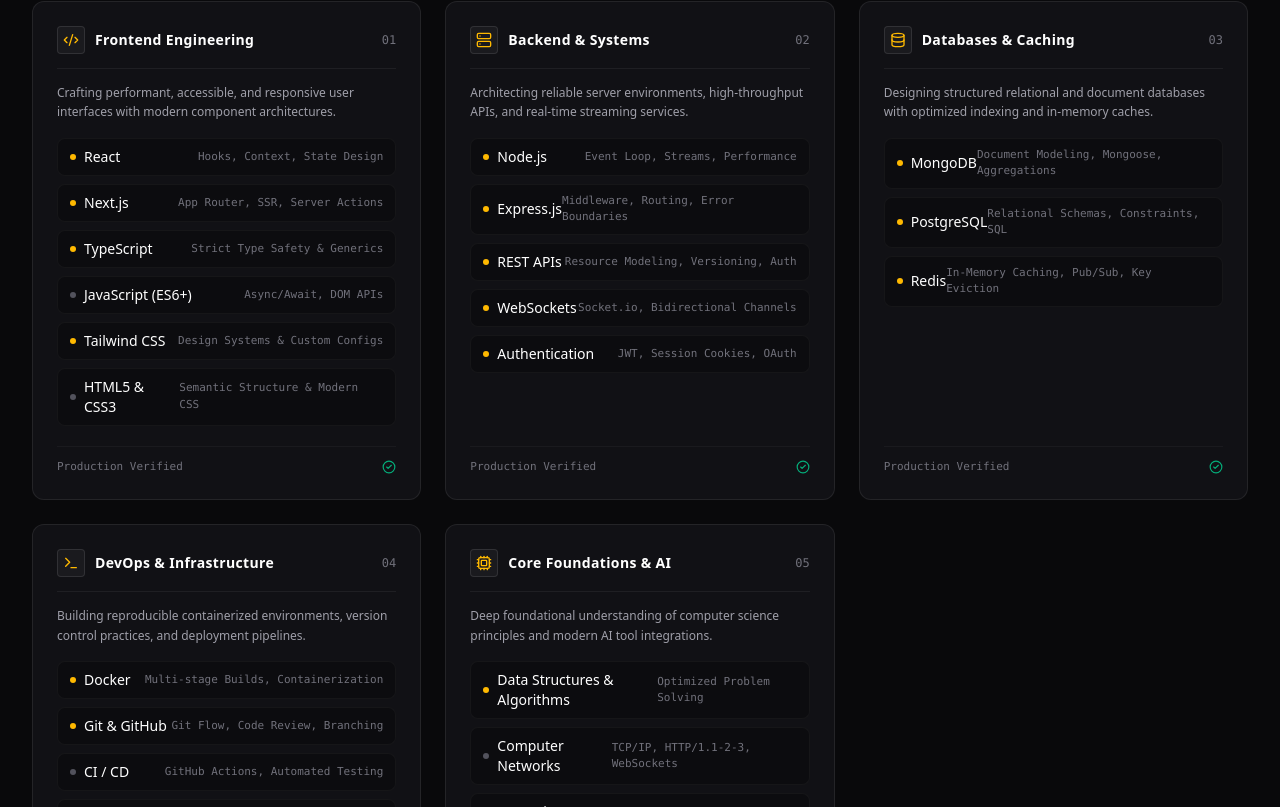
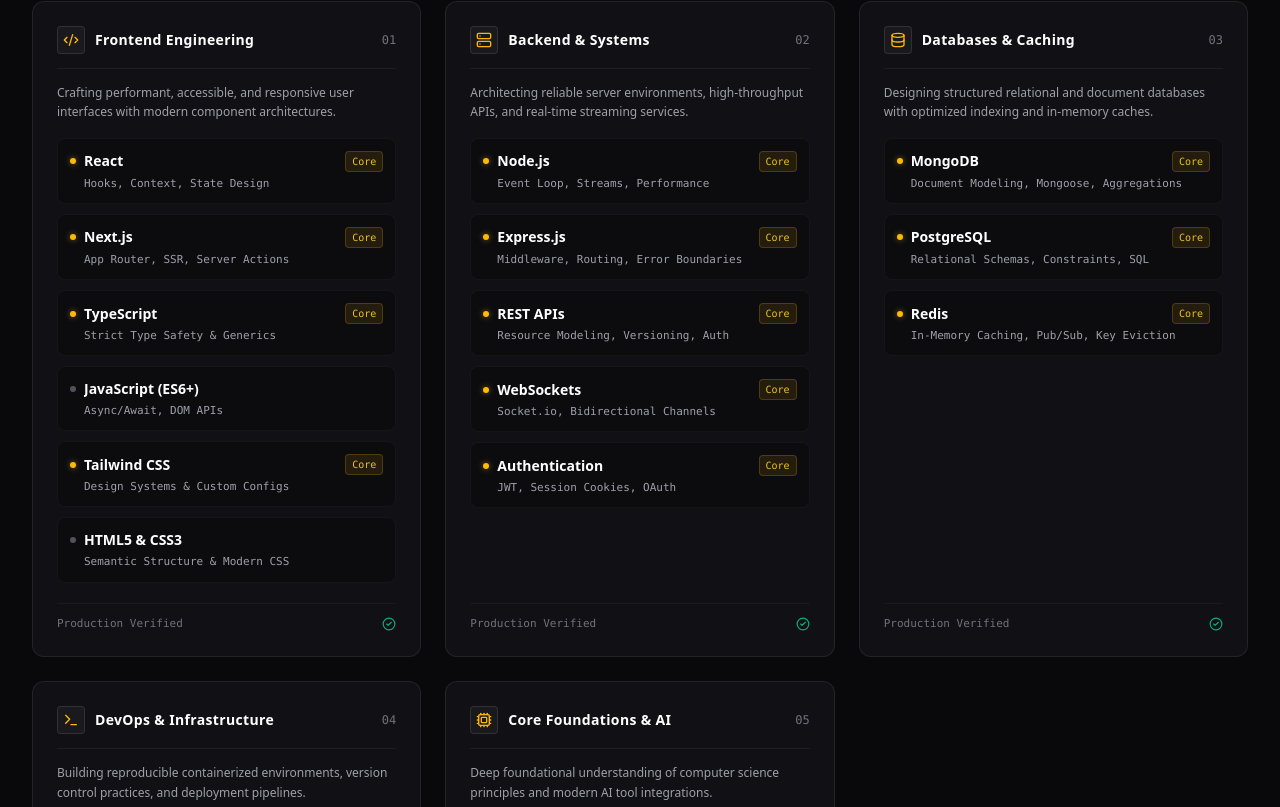
Before and after one commit to affanraza84/portfolio, a Next.js app: page / in a window 1280 px wide. Shown: the part 3873-4680 px from the top of the page. Built offline with nearby package versions, Linux system fonts and the light colour scheme.

Commit message:
fix: resolve text collision and overlapping in tech stack skill cards

```diff
--- a/src/components/TechnicalMatrix.tsx
+++ b/src/components/TechnicalMatrix.tsx
@@ -69,26 +69,33 @@
                 </p>
 
                 {/* Skill List with Contextual Notes */}
-                <div className="space-y-2">
+                <div className="space-y-2.5">
                   {cat.skills.map((skill) => (
                     <div
                       key={skill.name}
-                      className="px-3 py-2 rounded-lg bg-[#0c0c0f] border border-white/[0.04] flex items-center justify-between hover:border-white/[0.12] transition-colors"
+                      className="p-3 rounded-lg bg-[#0c0c0f] border border-white/[0.04] hover:border-white/[0.12] transition-colors flex flex-col gap-1"
                     >
-                      <div className="flex items-center gap-2">
-                        {skill.highlight ? (
-                          <span className="w-1.5 h-1.5 rounded-full bg-amber-400 shrink-0" />
-                        ) : (
-                          <span className="w-1.5 h-1.5 rounded-full bg-zinc-600 shrink-0" />
+                      <div className="flex items-center justify-between gap-2">
+                        <div className="flex items-center gap-2 min-w-0">
+                          <span
+                            className={`w-1.5 h-1.5 rounded-full shrink-0 ${
+                              skill.highlight ? "bg-amber-400 shadow-[0_0_6px_rgba(251,191,36,0.5)]" : "bg-zinc-600"
+                            }`}
+                          />
+                          <span className="text-xs sm:text-sm font-semibold text-white truncate">
+                            {skill.name}
+                          </span>
+                        </div>
+                        {skill.highlight && (
+                          <span className="text-[10px] font-mono px-1.5 py-0.5 rounded bg-amber-400/10 text-amber-300/90 border border-amber-400/20 shrink-0">
+                            Core
+                          </span>
                         )}
-                        <span className="text-xs sm:text-sm font-medium text-white">
-                          {skill.name}
-                        </span>
                       </div>
                       {skill.note && (
-                        <span className="text-[11px] font-mono text-zinc-500">
+                        <p className="text-[11px] font-mono text-zinc-400 pl-3.5 leading-snug">
                           {skill.note}
-                        </span>
+                        </p>
                       )}
                     </div>
                   ))}
```
